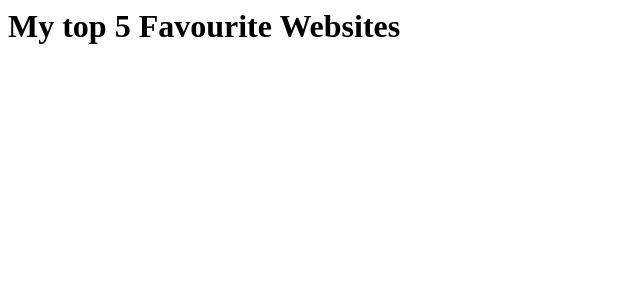
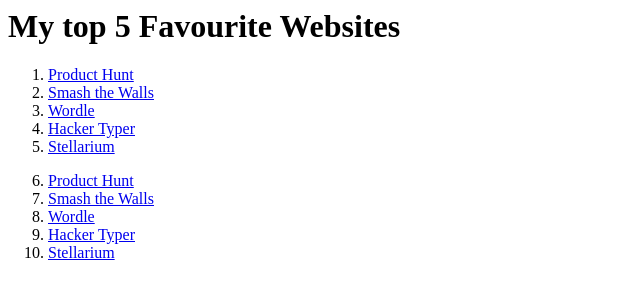
Before and after one commit to vikas26012014/html-anchor-elements, a plain HTML site: page index.html in a window 1280 px wide. Shown: the whole page, without its empty margins (0-640 px from the left). Drawn offline with Linux system fonts and the light colour scheme.

Commit message:
Update index.html

```diff
--- a/index.html
+++ b/index.html
@@ -1,2 +1,16 @@
 <h1>My top 5 Favourite Websites</h1>
 <!-- Write your code below -->
+<ol>
+  <li><a href="#">Product Hunt</a></li>
+  <li><a href="#">Smash the Walls</a></li>
+  <li><a href="#">Wordle</a></li>
+  <li><a href="#">Hacker Typer</a></li>
+  <li><a href="#">Stellarium</a></li>
+</ol>
+<ol start="6">
+<li><a href="#">Product Hunt</a></li>
+<li><a href="#">Smash the Walls</a></li>
+<li><a href="#">Wordle</a></li>
+<li><a href="#">Hacker Typer</a></li>
+<li><a href="#">Stellarium</a></li>
+</ol>
```
